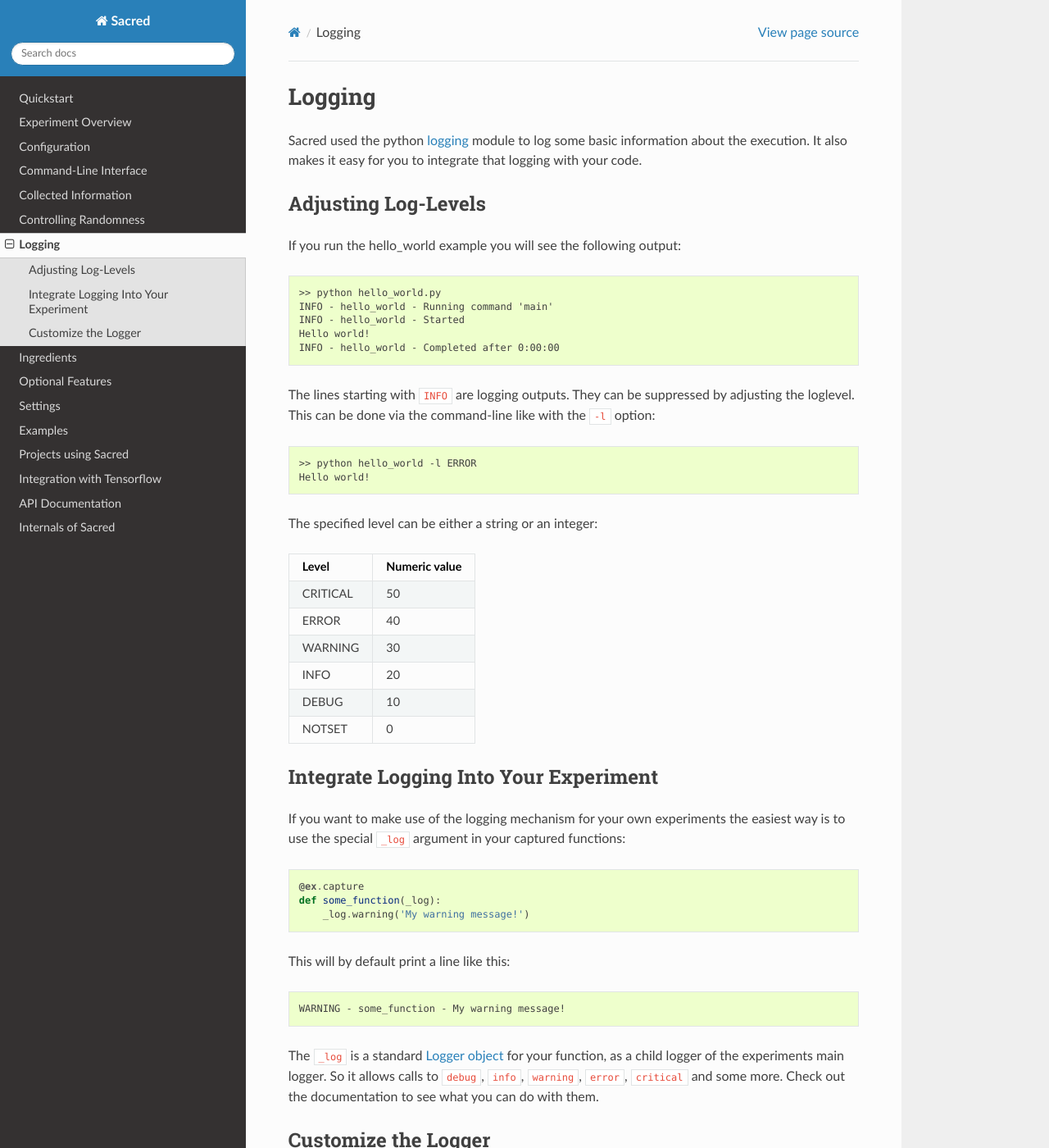
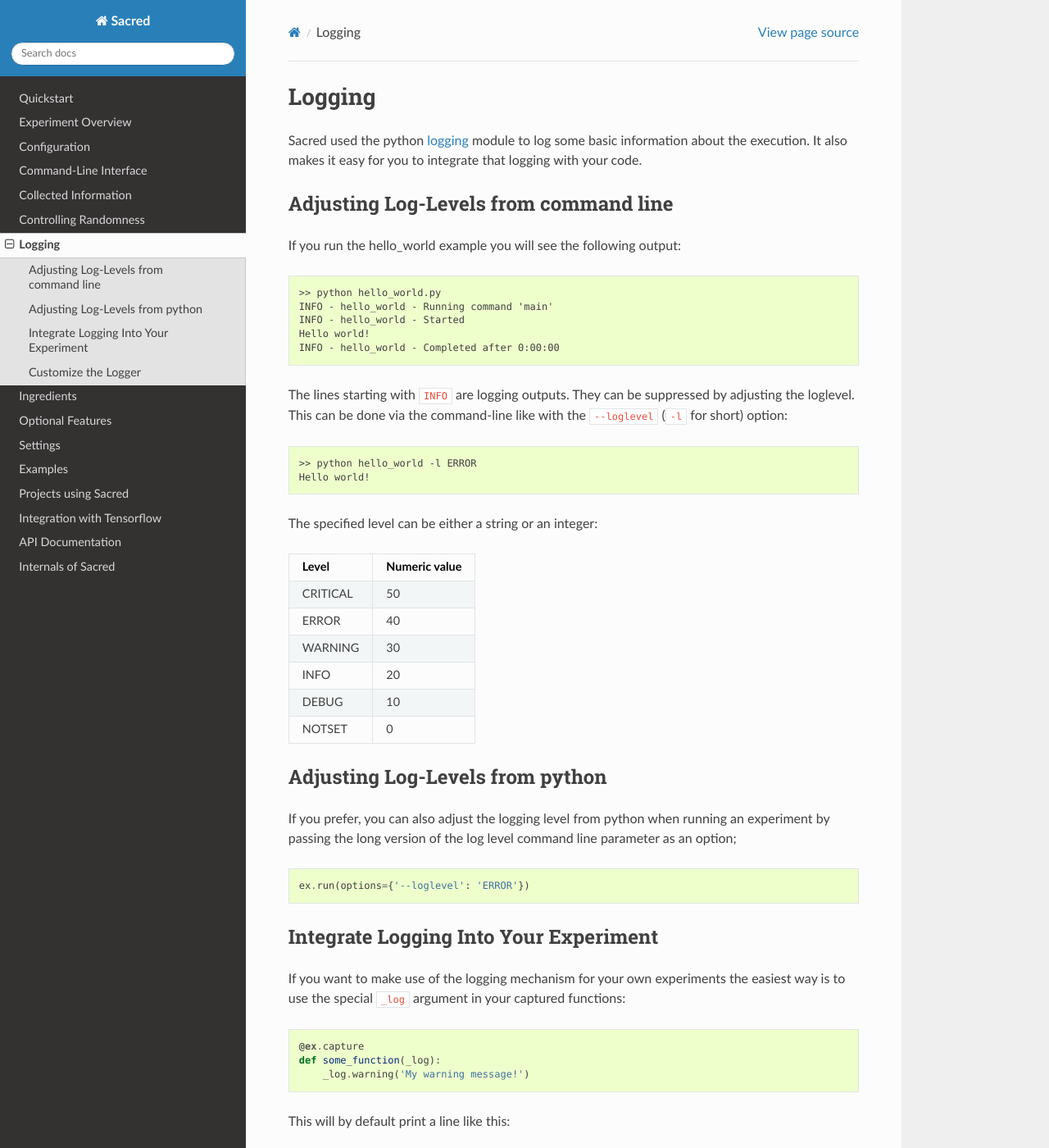
Before and after one commit to IDSIA/sacred, a Sphinx documentation site: the page built from docs/logging.rst, in a window 1280 px wide and 1400 px high. Shown: the whole window at 82% size. Built offline with Sphinx 7.4.7 and the Read the Docs theme 2.0.0, drawn with Linux system fonts in a browser that asks for light colours; pages that are not in the unit, such as notebooks, are missing from menus; the version number could not be read and is left out.

Commit message:
Update logging.rst
Add example showing how to dynamically change the log level from python when running an experiment.

```diff
--- a/docs/logging.rst
+++ b/docs/logging.rst
@@ -6,8 +6,8 @@
 
 .. _log_levels:
 
-Adjusting Log-Levels
-====================
+Adjusting Log-Levels from command line
+======================================
 If you run the hello_world example you will see the following output::
 
     >> python hello_world.py
@@ -18,7 +18,7 @@
 
 The lines starting with ``INFO`` are logging outputs. They can be suppressed by
 adjusting the loglevel. This can be done via the command-line like with the
-``-l`` option::
+``--loglevel`` (``-l`` for short) option::
 
     >> python hello_world -l ERROR
     Hello world!
@@ -40,6 +40,17 @@
 +----------+---------------+
 | NOTSET   | 0             |
 +----------+---------------+
+
+Adjusting Log-Levels from python
+================================
+
+If you prefer, you can also adjust the logging level from python when
+running an experiment by passing the long version of the log level
+command line parameter as an option;
+
+.. code-block:: python
+
+    ex.run(options={'--loglevel': 'ERROR'})
 
 Integrate Logging Into Your Experiment
 ======================================
```
